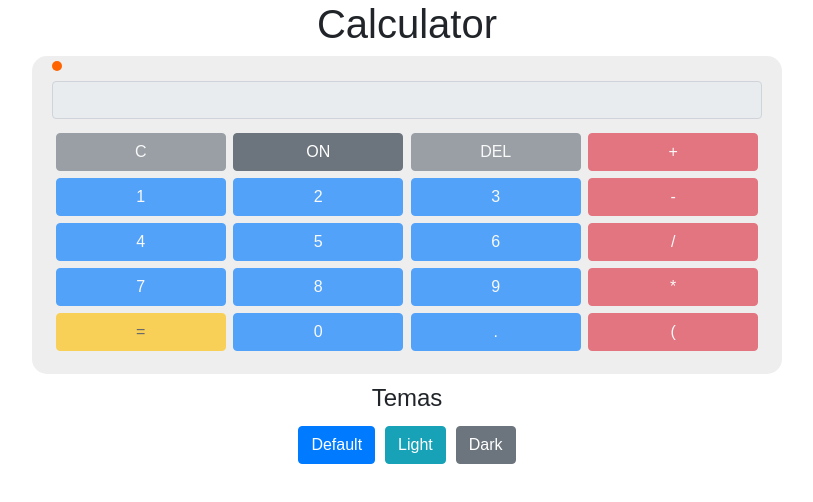
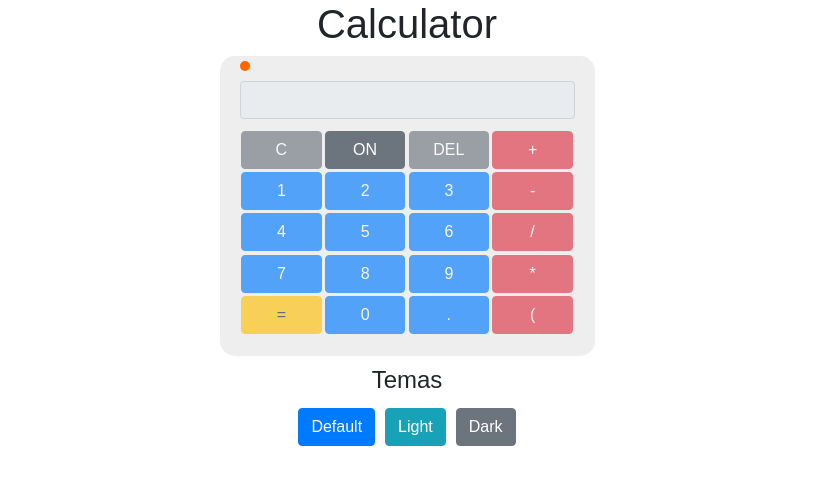
Before and after one commit to luiscsouzamuniz/calculator, a React (Create React App) app: page / in a window 1280 px wide. Shown: the top 502 px of the page, without its empty margins (233-1046 px from the left). Built offline with nearby package versions, Linux system fonts and the light colour scheme.

Commit message:
width 30%

```diff
--- a/src/core/components/Base.js
+++ b/src/core/components/Base.js
@@ -4,7 +4,7 @@ import styled from "styled-components";
 
 const StyledCardBody = styled(CardBody)`
   background-color: ${props => props.background || "#eee"};
-  width: 60%;
+  width: 30%;
   margin: 0 auto;
   border-radius: 15px;
 `;
```
